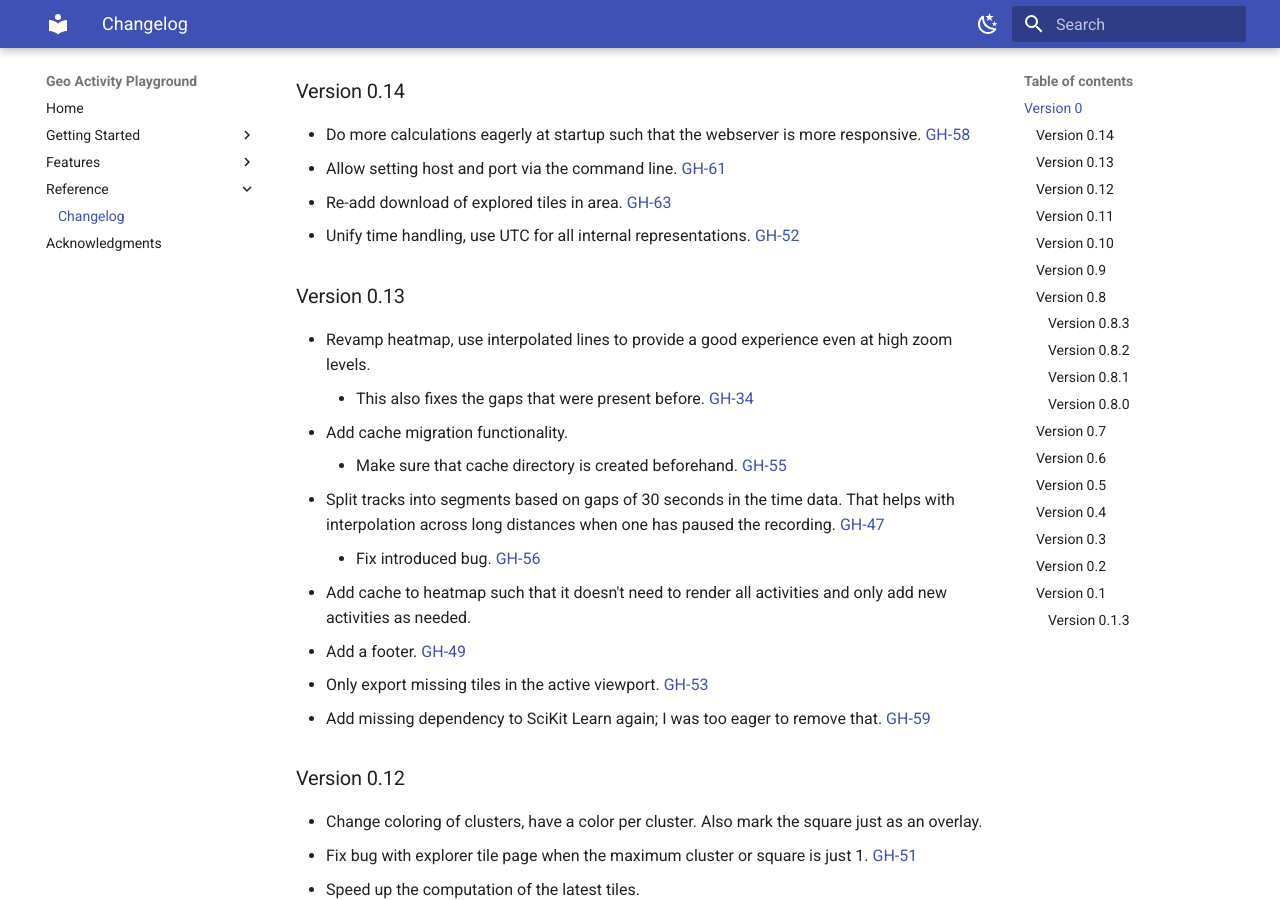
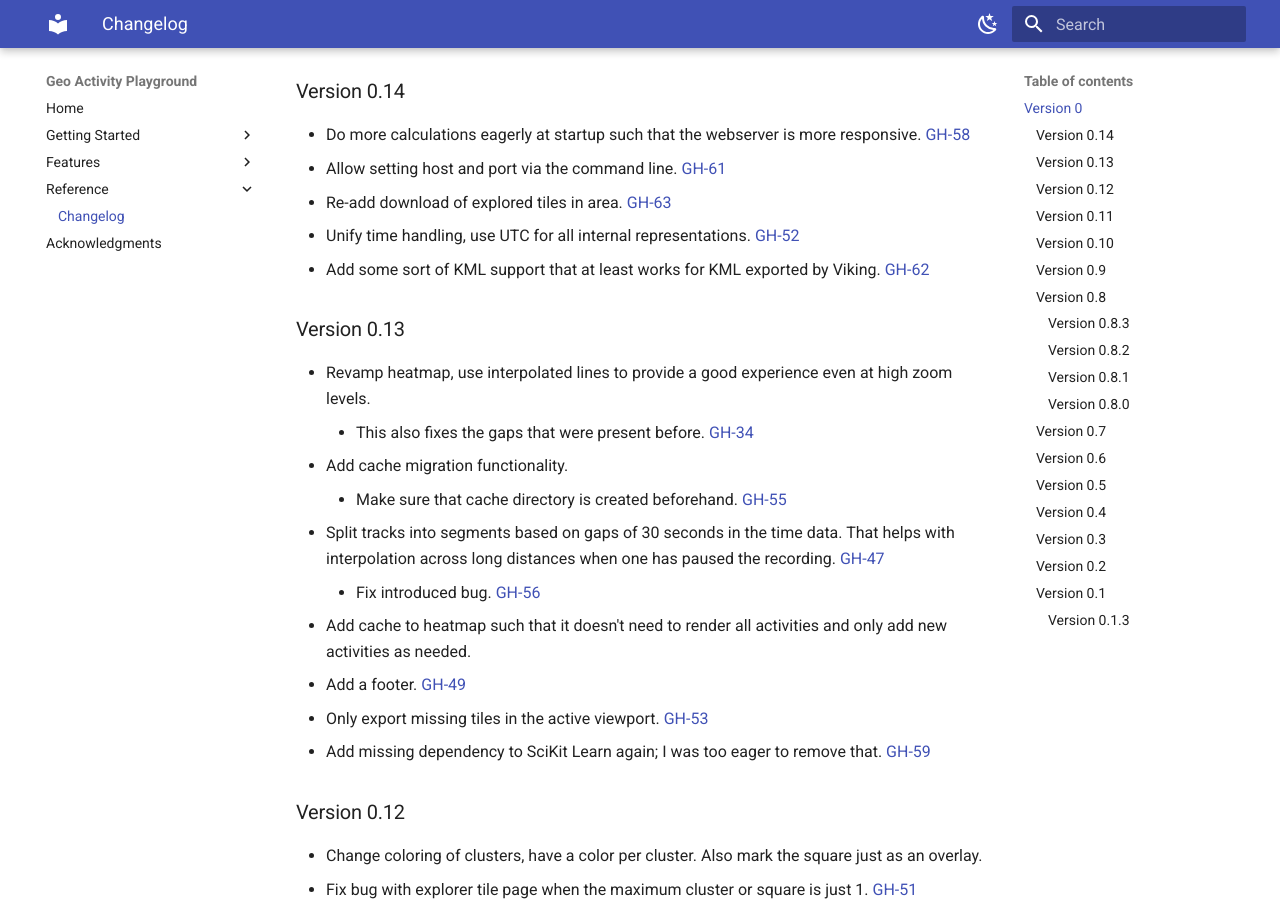
Before and after one commit to martin-ueding/geo-activity-playground, an MkDocs documentation site: the page built from docs/reference/changelog.md, in a window 1280 px wide and 900 px high, scrolled down 303 px. Built offline with MkDocs 1.6.1 and Material for MkDocs 9.7.7, drawn with Linux system fonts in a browser that asks for light colours.

Commit message:
Changelog entry

```diff
--- a/docs/reference/changelog.md
+++ b/docs/reference/changelog.md
@@ -12,6 +12,7 @@ This is the pre-release series. Things haven't settled yet, so each minor versio
 - Allow setting host and port via the command line. [GH-61](https://github.com/martin-ueding/geo-activity-playground/pull/61)
 - Re-add download of explored tiles in area. [GH-63](https://github.com/martin-ueding/geo-activity-playground/issues/63)
 - Unify time handling, use UTC for all internal representations. [GH-52](https://github.com/martin-ueding/geo-activity-playground/issues/52)
+- Add some sort of KML support that at least works for KML exported by Viking. [GH-62](https://github.com/martin-ueding/geo-activity-playground/issues/62)
 
 ### Version 0.13
 
```
